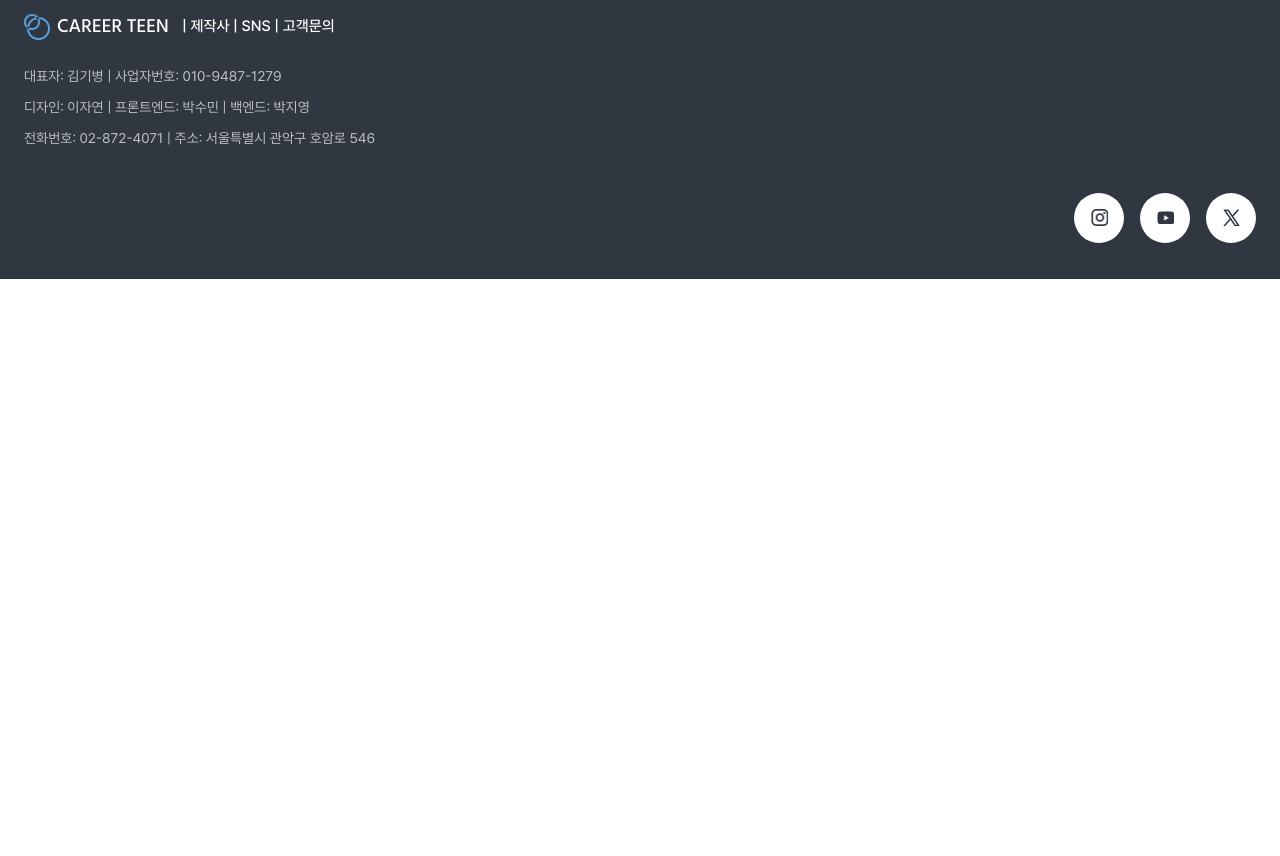
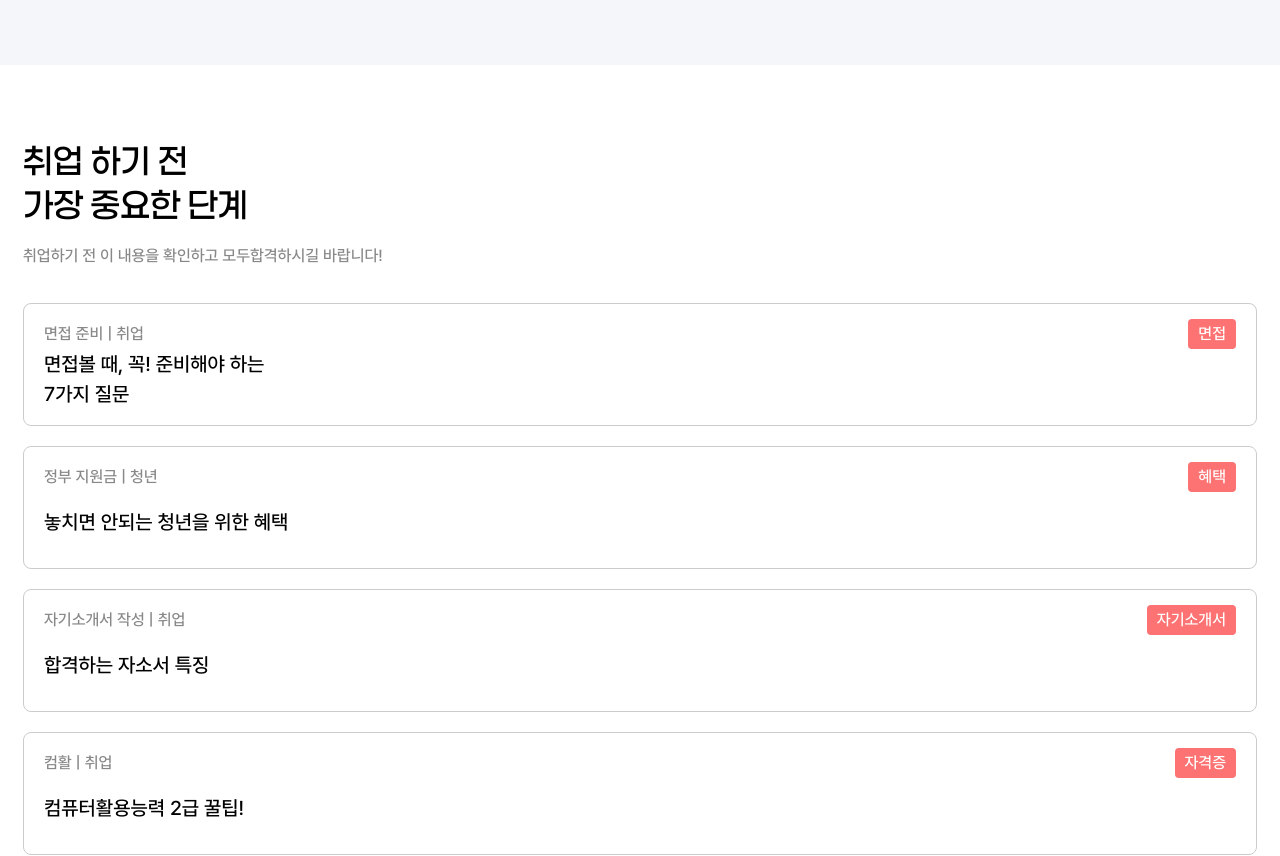
Before and after one commit to soom4478/CareerTeen-front, a Next.js app: page / in a window 1280 px wide. Shown: the part 860-1716 px from the top of the page. Before the commit the page ends 1139 px from the top, so only its background shows below. Built offline with nearby package versions, Linux system fonts and the light colour scheme.

Commit message:
[feat] 메인페이지 카테고리 리스트, 단계 카드 구현

```diff
--- /dev/null
+++ b/src/app/category/[id]/page.tsx
@@ -0,0 +1,11 @@
+"use client";
+
+import { useRouter } from "next/navigation";
+
+export default function Page() {
+    const router = useRouter();
+
+    return (
+        <div></div>
+    )
+}
--- a/src/app/globals.css
+++ b/src/app/globals.css
@@ -32,6 +32,7 @@
 
 body {
   font-family: 'Pretendard', sans-serif;
+  background: #F5F6FA;
 }
 
 @layer components {
--- a/src/app/page.tsx
+++ b/src/app/page.tsx
@@ -1,5 +1,11 @@
+"use client";
+
 import InfoCardList from "./components/InfoCardList";
 import Image from "next/image";
+import { useRouter } from "next/navigation";
+
+export default function Home() {
+  const router = useRouter();
 
   const categories = [
     { name: "사무직", img: "/images/cate1.png" },
@@ -9,7 +15,20 @@ const categories = [
     { name: "마케팅", img: "/images/cate5.png" },
   ];
 
-export default function Home() {
+  const step = [
+    { category: "면접 준비 | 취업", badge: "면접", title: "면접볼 때, 꼭! 준비해야 하는\n7가지 질문" },
+    { category: "정부 지원금 | 청년", badge: "혜택", title: "놓치면 안되는 청년을 위한 혜택" },
+    { category: "자기소개서 작성 | 취업", badge: "자기소개서", title: "합격하는 자소서 특징" },
+    { category: "컴활 | 취업", badge: "자격증", title: "컴퓨터활용능력 2급 꿀팁!" },
+  ]
+
+  const handleClick = (e: React.MouseEvent<HTMLDivElement>) => {
+    const p = e.currentTarget.querySelector("p");
+    if(!p) return;
+    const text = p.innerText;
+    router.push(`/category/${text}`);
+  }
+
   return (
     <div className="font-Paperlogy font-medium overflow-auto">
       <InfoCardList />
@@ -18,6 +37,7 @@ export default function Home() {
           <div
             key={idx}
             className="flex-1 text-center flex flex-col gap-[10px] font-preendard font-medium text-[#2D4C67] text-[15px]"
+            onClick={handleClick}
           >
             <div className="rounded-[50%] w-[47px] h-[47px] bg-white flex items-center justify-center mx-auto">
               <Image
@@ -32,6 +52,35 @@ export default function Home() {
           </div>
         ))}
       </div>
+      <div className="mt-[89px] px-[23px] py-[74px] bg-white">
+        <p className="text-[34px] font-paperlogy font-medium leading-[130%] mb-[17px]">취업 하기 전<br/>가장 중요한 단계</p>
+        <p className="text-[16px] text-[#888] font-preendard mb-[35px]">취업하기 전 이 내용을 확인하고 모두합격하시길 바랍니다!</p>
+        <div className="flex flex-col gap-[20px]">
+          {
+            step.map((item, index) => (
+              <div
+                key={index}
+                className="rounded-[8px] border border-[#CCC] bg-white px-[20px] py-[18px] flex flex-col relative transition-shadow duration-300 hover:shadow-[0.548px_2.193px_5.482px_0px_rgba(0,0,0,0.10)]"
+              >
+                <div className="flex items-center relative mb-[61px]">
+                  <span className="text-[#888] font-preendard text-[16px]">{item.category}</span>
+                  <button className="flex justify-center items-center rounded-[4px] px-[10px] py-[3px] bg-[#FD7272] text-[#FFF] font-preendard text-[16px] absolute right-0">
+                    {item.badge}
+                  </button>
+                </div>
+                <p className="absolute top-[75px] transform -translate-y-1/2 font-preendard text-[20px] whitespace-pre-line">
+                  {item.title}
+                </p>
+              </div>
+            ))
+          }
+        </div>
+      </div>
+
+      <div className="bg-[#E0E6F2] flex flex-col mb-[98px]">
+        <span className="font-paperlogy font-medium text-[24px] mt-[100px] mx-auto mb-[46px]">커리어틴을 사용한 선배들의 후기</span>
+      </div>
+
     </div>
   );
 }
```
Lines whose indentation alone changed are shown as unchanged.
